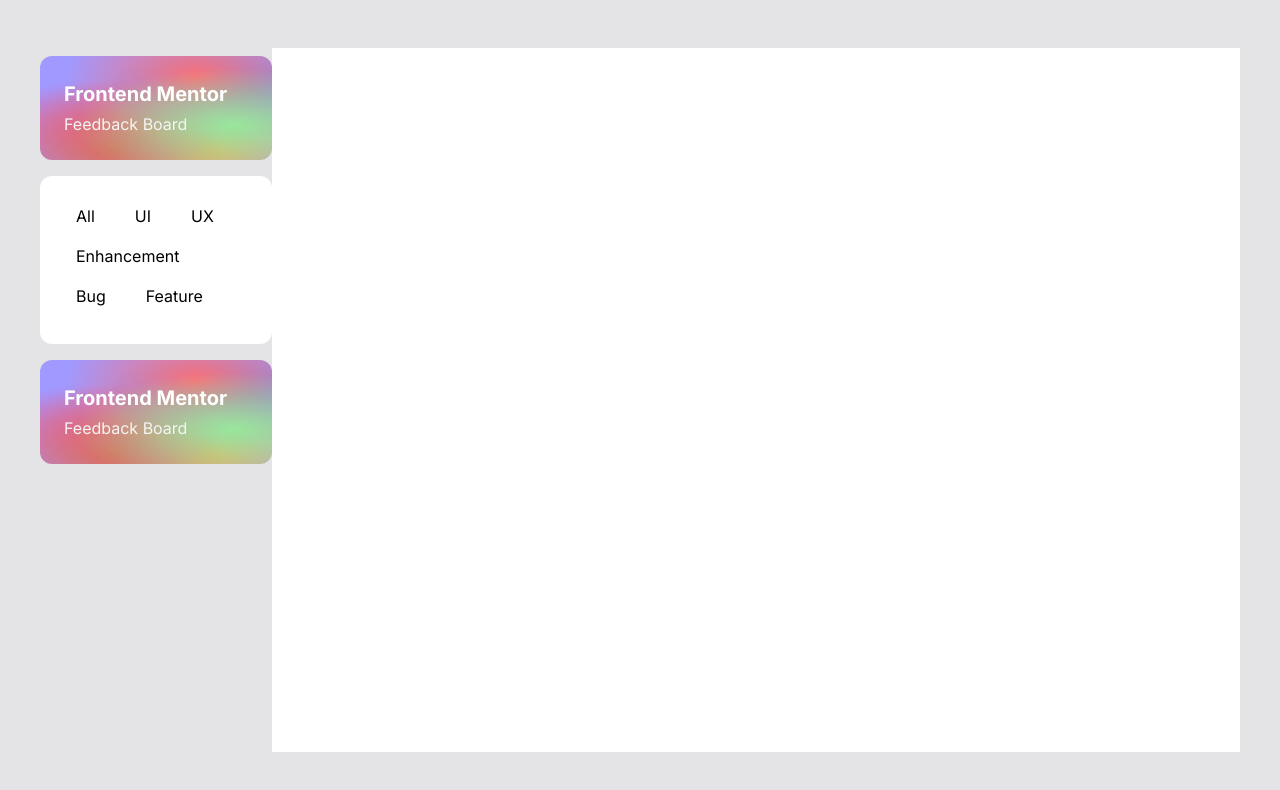
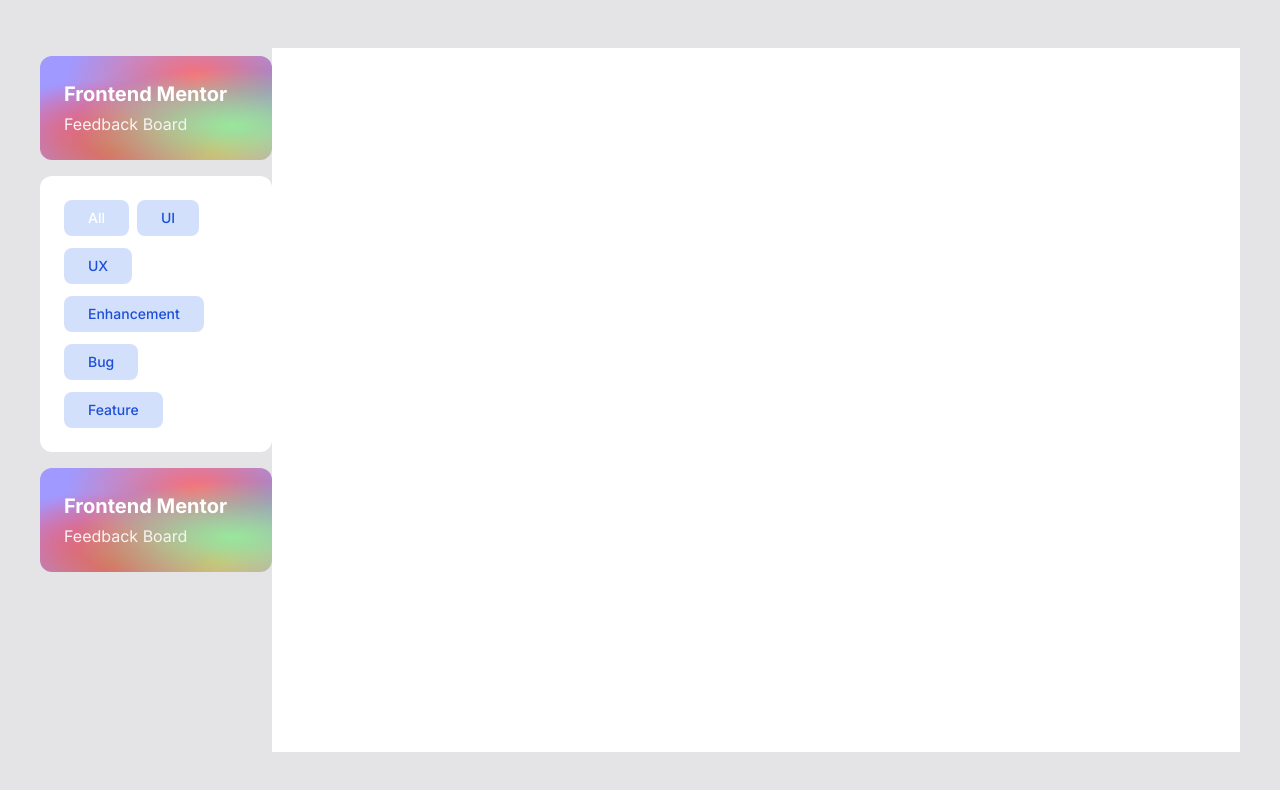
Before and after one commit to katsuragawaa/feedback-hub, a Vue app: page / in a window 1280 px wide. Shown: the top 790 px of the page. Built offline with nearby package versions, Linux system fonts and the light colour scheme.

Commit message:
Add style and click logic

```diff
--- a/src/components/FiltersCard.vue
+++ b/src/components/FiltersCard.vue
@@ -1,11 +1,36 @@
 <script setup lang="ts">
-const filters = ['All', 'UI', 'UX', 'Enhancement', 'Bug', 'Feature']
+import { ref } from 'vue';
+
+const filters = {
+  0: 'All',
+  1: 'UI',
+  2: 'UX',
+  3: 'Enhancement',
+  4: 'Bug',
+  5: 'Feature',
+};
+const selectedFilter = ref(filters[0]);
+
+const selectFilter = (filter: string) => {
+  selectedFilter.value = filter;
+};
 </script>
 
 <template>
   <div class="w-full rounded-xl bg-white mx-4 lg:my-2 lg:mx-0">
-    <div class="p-6 flex flex-wrap">
-      <div v-for="filter in filters" class="rounded-lg py-1 px-3 mr-4 mb-2 w-fit">{{ filter }}</div>
+    <div class="p-6 flex flex-wrap -mb-3">
+      <div
+        v-for="(filter, id) in filters"
+        :key="id"
+        :value="filter"
+        @click="selectFilter(filter)"
+        :class="
+          selectedFilter === filter
+            ? 'bg-opacity-100 text-white'
+            : 'text-blue-700'
+        "
+        class="rounded-lg py-2 px-6 mr-2 mb-3 w-fit bg-blue-600 bg-opacity-20 font-medium text-sm hover:bg-opacity-40 duration-500 cursor-pointer"
+      >{{ filter }}</div>
     </div>
   </div>
 </template>
```
